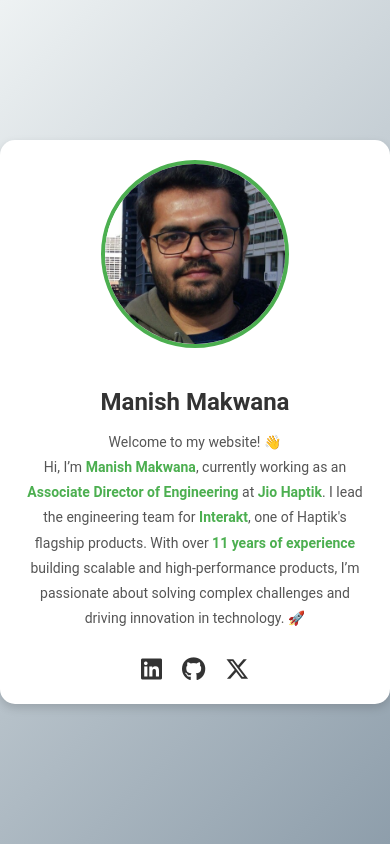
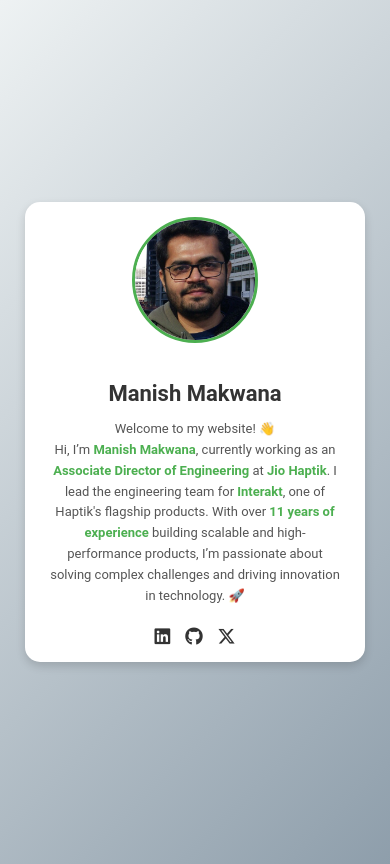
Before and after one commit to manishmakwana/manishmakwana.github.io, a plain HTML site: page index.html in a window 390 px wide. Drawn offline with Linux system fonts and the light colour scheme.

Commit message:
Update index.html

```diff
--- a/index.html
+++ b/index.html
@@ -99,6 +99,8 @@
         @media (max-width: 768px) {
             .profile-container {
                 padding: 20px;
+                margin: 15px;
+                max-width: 100%;
             }
 
             .profile-name {
@@ -107,6 +109,51 @@
 
             .profile-description {
                 font-size: 14px;
+                padding: 0 10px;
+                line-height: 1.6;
+            }
+
+            .profile-image {
+                width: 150px;
+                height: 150px;
+                border-width: 3px;
+            }
+
+            .social-links {
+                margin-top: 20px;
+                gap: 15px;
+            }
+
+            .social-links a {
+                font-size: 20px;
+            }
+
+            body {
+                padding: 10px;
+            }
+        }
+
+        /* Add a new media query for even smaller devices */
+        @media (max-width: 480px) {
+            .profile-container {
+                padding: 15px;
+            }
+
+            .profile-name {
+                font-size: 22px;
+            }
+
+            .profile-description {
+                font-size: 13px;
+            }
+
+            .profile-image {
+                width: 120px;
+                height: 120px;
+            }
+
+            .social-links a {
+                font-size: 18px;
             }
         }
     </style>
```
